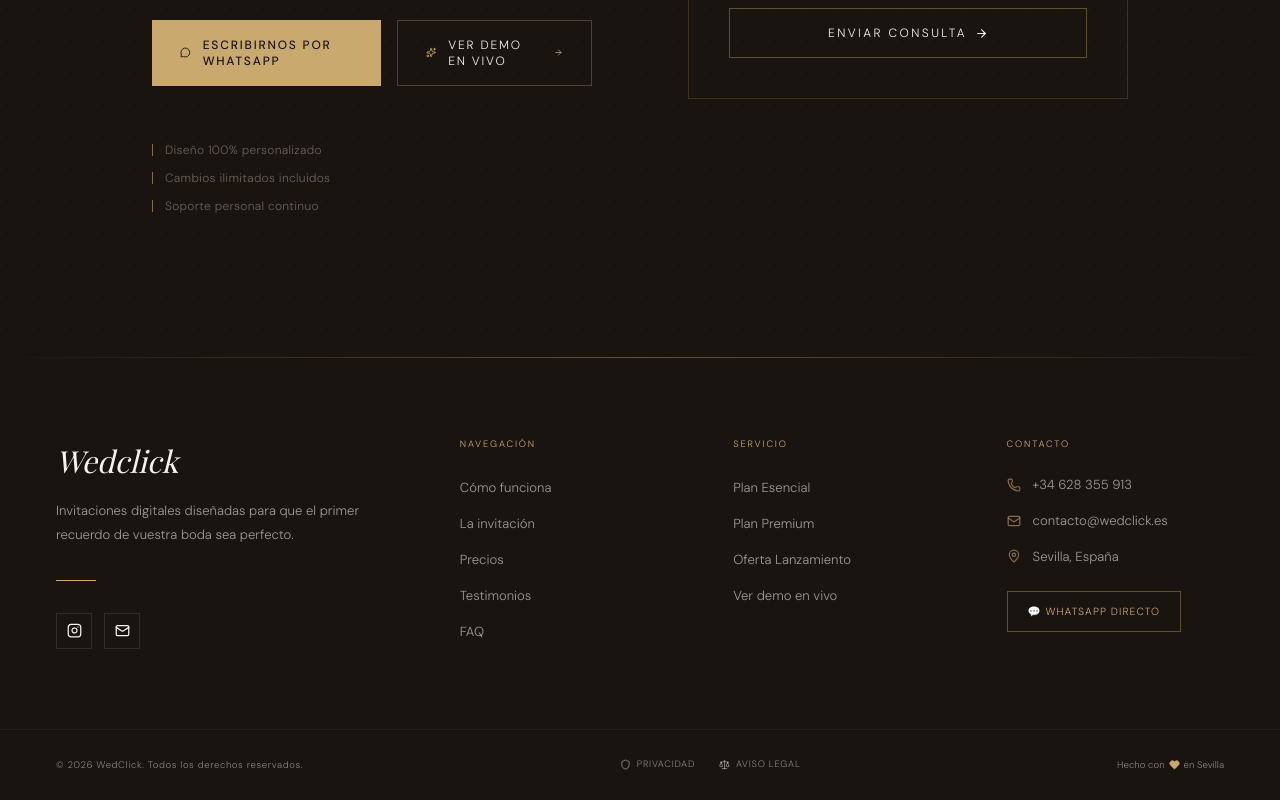
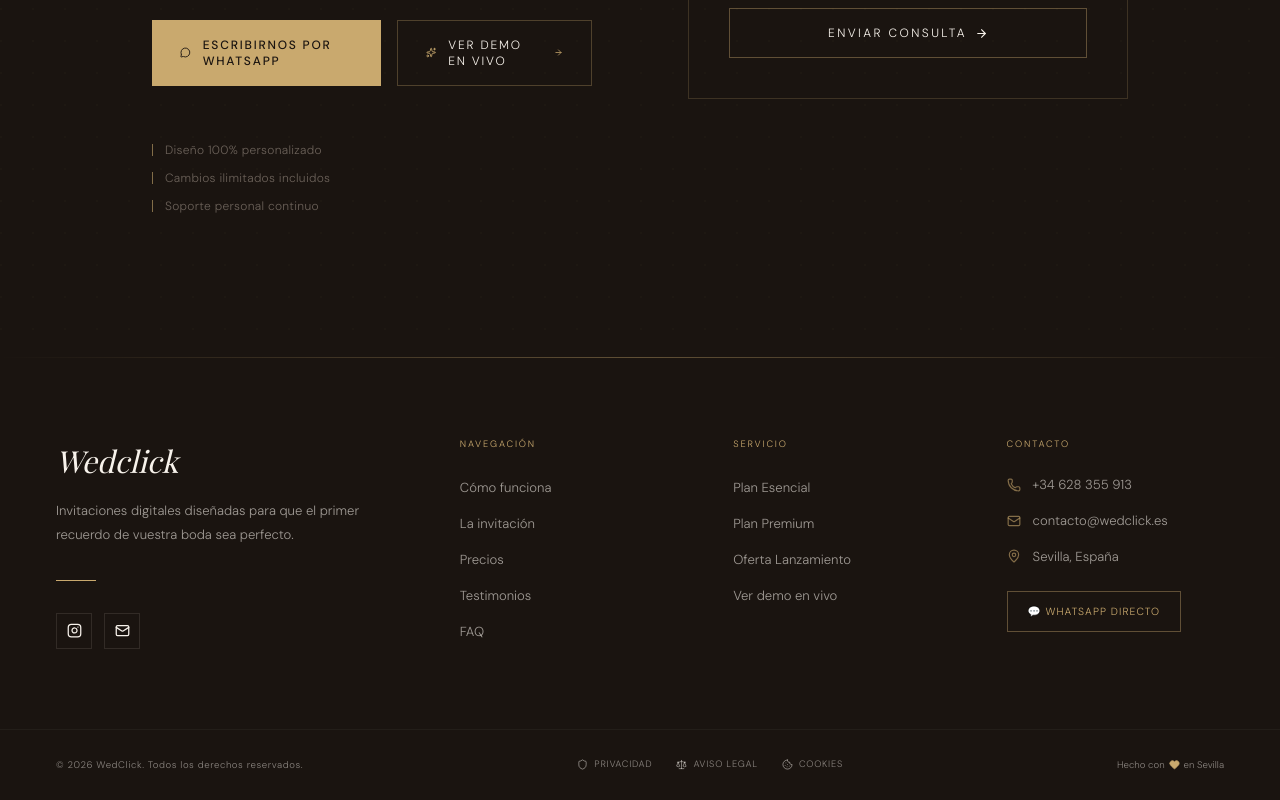
Before and after one commit to Ispaluan84/wedclick, a React (Vite) app in the folder client/: page / in a window 1280 px wide. Shown: the part 7970-8770 px from the top of the page. Built offline with nearby package versions, Linux system fonts and the light colour scheme; a web font is replaced by a local one.

Commit message:
Añadiendo politica de cookies al footer

```diff
--- a/client/src/components/layout/Footer.jsx
+++ b/client/src/components/layout/Footer.jsx
@@ -1,4 +1,4 @@
-import { Heart, Instagram, Mail, Phone, MapPin, Shield, Scale } from 'lucide-react'
+import { Heart, Instagram, Mail, Phone, MapPin, Shield, Scale, Cookie } from 'lucide-react'
 import { WHATSAPP_URL, PHONE_NUMBER } from '../../lib/contact'
 
 function FooterLanding() {
@@ -155,6 +155,12 @@ function FooterLanding() {
                data-hover>
               <Scale size={11} /> Aviso Legal
             </a>
+            <a href="/politica-cookies"
+               className="flex items-center gap-1.5 font-sans text-[0.58rem] tracking-[0.08em]
+                          uppercase text-cream/50 hover:text-cream transition-colors"
+               data-hover>
+              <Cookie size={11} /> Cookies
+            </a>
           </div>
 
           <p className="font-sans text-[0.6rem] text-cream/50 flex items-center gap-1">
```
